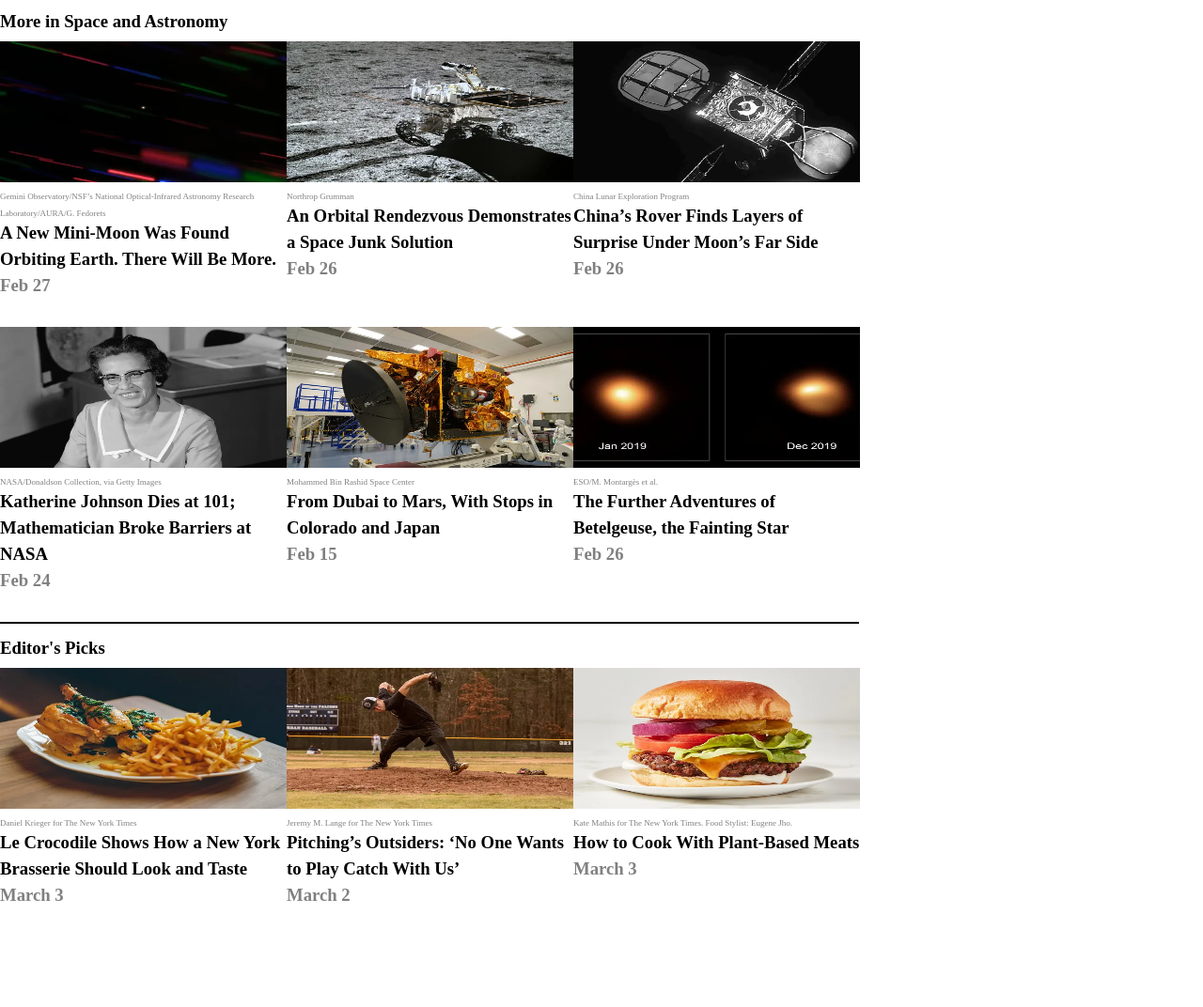
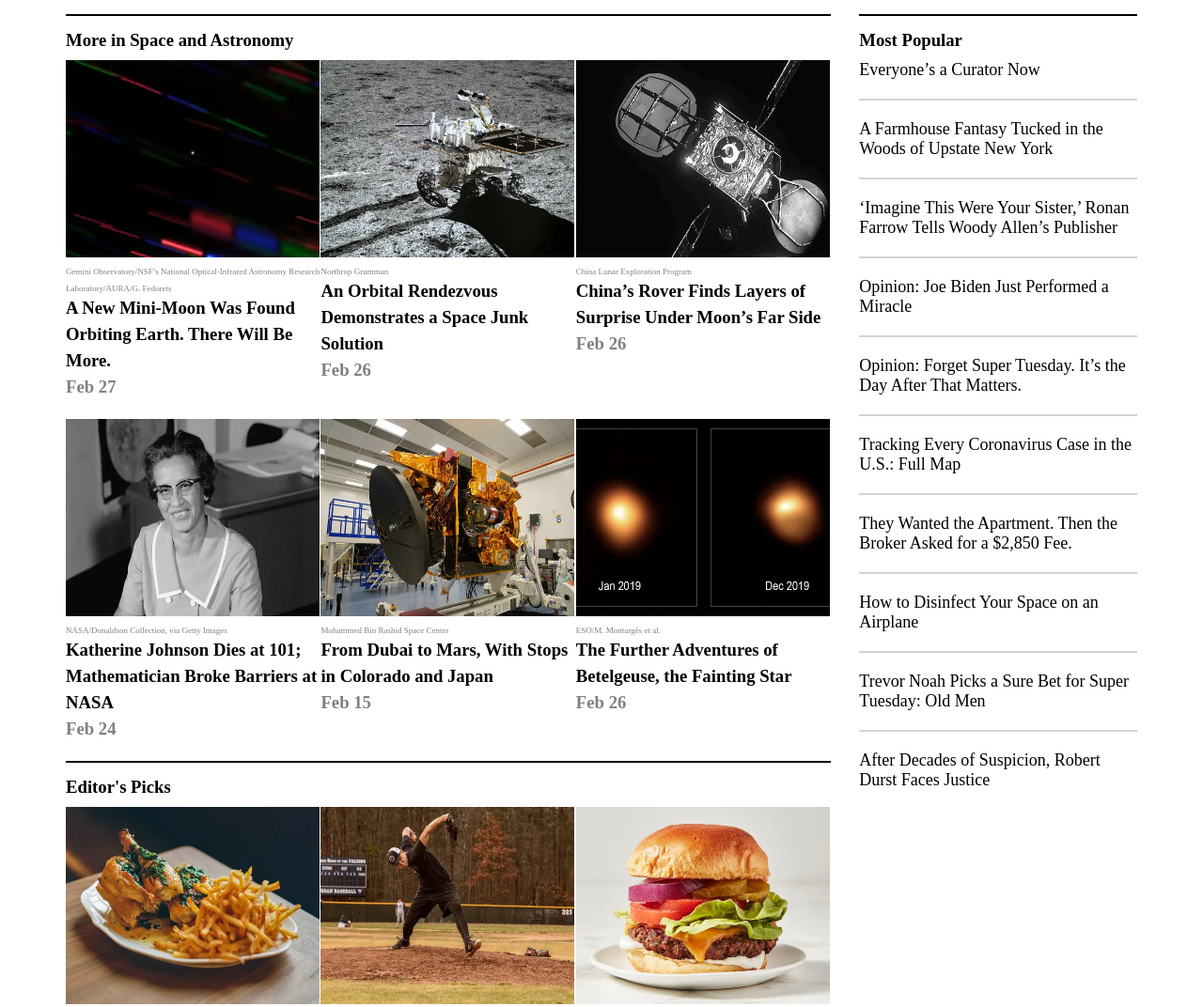
Before and after one commit to YussaMoney/NYT_Clone, a plain HTML site: page index.html in a window 1280 px wide. Shown: the part 7468-8540 px from the top of the page at 94% size. Before the commit the page ends 8465 px from the top, so only its background shows below. Drawn offline with Linux system fonts and the light colour scheme; files whose address does not match are found by name.

Commit message:
Added and Fixed Some Contents Position

```diff
--- a/css/style.css
+++ b/css/style.css
@@ -257,8 +257,9 @@ div .h4-bottom {
 }
 .content10 {
   grid-column: 1/4;
+  padding: 0 30px 0 70px;
 }
-.content10 .horizontal {
+.horizontal {
   border: 0.1px solid black;
   margin-bottom: 15px;
 }
@@ -269,18 +270,16 @@ div .h4-bottom {
   text-decoration: underline;
 }
 .content10 img {
-  height: 150px;
-  width: 305px;
+  height: 210px;
+  width: 270px;
 }
 .content10-flex-container {
   display: flex;
   justify-content: space-between;
-  width: 100%;
   margin-bottom: 20px;
 }
 .img-container {
-  margin-bottom: 10px;
-  width: 305px;
+  flex: 1;
 }
 .content10-img-small {
   color: gray;
@@ -294,3 +293,15 @@ div .h4-bottom {
 .img-date {
   color: #808080;
 }
+.right-side {
+  grid-column: 4/6;
+  width: 100%;
+  padding-right: 70px;
+}
+hr {
+  border: 0.1px solid lightgray;
+  margin: 20px 0;
+}
+.right-side p:hover {
+  color: #808080;
+}
--- a/index.html
+++ b/index.html
@@ -571,59 +571,142 @@
             <div class="content10-flex-container">
               <div class="img-container">
                 <img src="./img/cosmos img1.webp" alt="cosmos img1" />
-                <small class="content10-img-small">Gemini Observatory/NSF’s National Optical-Infrared Astronomy Research Laboratory/AURA/G. Fedorets
+                <small class="content10-img-small"
+                  >Gemini Observatory/NSF’s National Optical-Infrared Astronomy
+                  Research Laboratory/AURA/G. Fedorets
                 </small>
-                <h3 class="content-paragraph">A New Mini-Moon Was Found Orbiting Earth. There Will Be More.<br /><span class="img-date">Feb 27</span></h3>
+                <h3 class="content-paragraph">
+                  A New Mini-Moon Was Found Orbiting Earth. There Will Be
+                  More.<br /><span class="img-date">Feb 27</span>
+                </h3>
               </div>
               <div class="img-container">
                 <img src="./img/cosmos img2.webp" alt="cosmos img2" />
                 <small class="content10-img-small">Northrop Grumman</small>
-                <h3  class="content-paragraph">An Orbital Rendezvous Demonstrates a Space Junk Solution<br /><span class="img-date">Feb 26</span></h3>
+                <h3 class="content-paragraph">
+                  An Orbital Rendezvous Demonstrates a Space Junk Solution<br /><span
+                    class="img-date"
+                    >Feb 26</span
+                  >
+                </h3>
               </div>
               <div class="img-container">
                 <img src="./img/cosmos satellite.webp" alt="cosmos satellite" />
-                <small class="content10-img-small">China Lunar Exploration Program
+                <small class="content10-img-small"
+                  >China Lunar Exploration Program
                 </small>
-                <h3 class="content-paragraph">China’s Rover Finds Layers of Surprise Under Moon’s Far Side
-                  <br /><span class="img-date">Feb 26</span></h3>
+                <h3 class="content-paragraph">
+                  China’s Rover Finds Layers of Surprise Under Moon’s Far Side
+                  <br /><span class="img-date">Feb 26</span>
+                </h3>
               </div>
             </div>
             <div class="content10-flex-container">
               <div class="img-container">
                 <img src=".//img/cosmos Johnson.webp" alt="cosmos johnson" />
-                <small class="content10-img-small">NASA/Donaldson Collection, via Getty Images</small>
-                <h3 class="content-paragraph">Katherine Johnson Dies at 101; Mathematician Broke Barriers at NASA<br /><span class="img-date">Feb 24</span></h3>
+                <small class="content10-img-small"
+                  >NASA/Donaldson Collection, via Getty Images</small
+                >
+                <h3 class="content-paragraph">
+                  Katherine Johnson Dies at 101; Mathematician Broke Barriers at
+                  NASA<br /><span class="img-date">Feb 24</span>
+                </h3>
               </div>
               <div class="img-container">
                 <img src="./img/cosmos img3.webp" alt="cosmos img3" />
-                <small class="content10-img-small">Mohammed Bin Rashid Space Center</small>
-                <h3 class="content-paragraph">From Dubai to Mars, With Stops in Colorado and Japan<br /><span class="img-date">Feb 15</span></h3>
+                <small class="content10-img-small"
+                  >Mohammed Bin Rashid Space Center</small
+                >
+                <h3 class="content-paragraph">
+                  From Dubai to Mars, With Stops in Colorado and Japan<br /><span
+                    class="img-date"
+                    >Feb 15</span
+                  >
+                </h3>
               </div>
               <div class="img-container">
                 <img src="./img/cosmos img4.webp" alt="" />
-                <small class="content10-img-small">ESO/M. Montargès et al.</small>
-                <h3 class="content-paragraph">The Further Adventures of Betelgeuse, the Fainting Star<br /><span class="img-date">Feb 26</span></h3>
+                <small class="content10-img-small"
+                  >ESO/M. Montargès et al.</small
+                >
+                <h3 class="content-paragraph">
+                  The Further Adventures of Betelgeuse, the Fainting Star<br /><span
+                    class="img-date"
+                    >Feb 26</span
+                  >
+                </h3>
               </div>
             </div>
-            <hr class="horizontal">
+            <hr class="horizontal" />
             <h3 class="content10-title">Editor's Picks</h3>
             <div class="content10-flex-container">
               <div class="img-container">
                 <img src="./img/cosmos chicken and chips.webp" alt="" />
-                <small class="content10-img-small">Daniel Krieger for The New York Times</small>
-                <h3 class="content-paragraph">Le Crocodile Shows How a New York Brasserie Should Look and Taste<br /><span class="img-date">March 3</span></h3>
+                <small class="content10-img-small"
+                  >Daniel Krieger for The New York Times</small
+                >
+                <h3 class="content-paragraph">
+                  Le Crocodile Shows How a New York Brasserie Should Look and
+                  Taste<br /><span class="img-date">March 3</span>
+                </h3>
               </div>
               <div class="img-container">
                 <img src="./img/cosmos img 5.webp" alt="cosmos img5" />
-                <small class="content10-img-small">Jeremy M. Lange for The New York Times</small>
-                <h3 class="content-paragraph">Pitching’s Outsiders: ‘No One Wants to Play Catch With Us’<br /><span class="img-date">March 2</span></h3>
+                <small class="content10-img-small"
+                  >Jeremy M. Lange for The New York Times</small
+                >
+                <h3 class="content-paragraph">
+                  Pitching’s Outsiders: ‘No One Wants to Play Catch With Us’<br /><span
+                    class="img-date"
+                    >March 2</span
+                  >
+                </h3>
               </div>
               <div class="img-container">
                 <img src="./img/cosmos hamburger.webp" alt="cosmos hamburger" />
-                <small class="content10-img-small">Kate Mathis for The New York Times. Food Stylist: Eugene Jho.</small>
-                <h3 class="content-paragraph">How to Cook With Plant-Based Meats<br /><span class="img-date">March 3</span></h3>
+                <small class="content10-img-small"
+                  >Kate Mathis for The New York Times. Food Stylist: Eugene
+                  Jho.</small
+                >
+                <h3 class="content-paragraph">
+                  How to Cook With Plant-Based Meats<br /><span class="img-date"
+                    >March 3</span
+                  >
+                </h3>
               </div>
+            </div>
           </div>
+
+          <aside class="right-side">
+            <hr class="horizontal" />
+            <h3 class="content10-title">Most Popular</h3>
+            <p>Everyone’s a Curator Now</p>
+            <hr />
+            <p>A Farmhouse Fantasy Tucked in the Woods of Upstate New York</p>
+            <hr />
+            <p>
+              ‘Imagine This Were Your Sister,’ Ronan Farrow Tells Woody Allen’s
+              Publisher
+            </p>
+            <hr />
+            <p>Opinion: Joe Biden Just Performed a Miracle</p>
+            <hr />
+            <p>
+              Opinion: Forget Super Tuesday. It’s the Day After That Matters.
+            </p>
+            <hr />
+            <p>Tracking Every Coronavirus Case in the U.S.: Full Map</p>
+            <hr />
+            <p>
+              They Wanted the Apartment. Then the Broker Asked for a $2,850 Fee.
+            </p>
+            <hr />
+            <p>How to Disinfect Your Space on an Airplane</p>
+            <hr />
+            <p>Trevor Noah Picks a Sure Bet for Super Tuesday: Old Men</p>
+            <hr />
+            <p>After Decades of Suspicion, Robert Durst Faces Justice</p>
+          </aside>
         </div>
       </section>
     </main>
```
